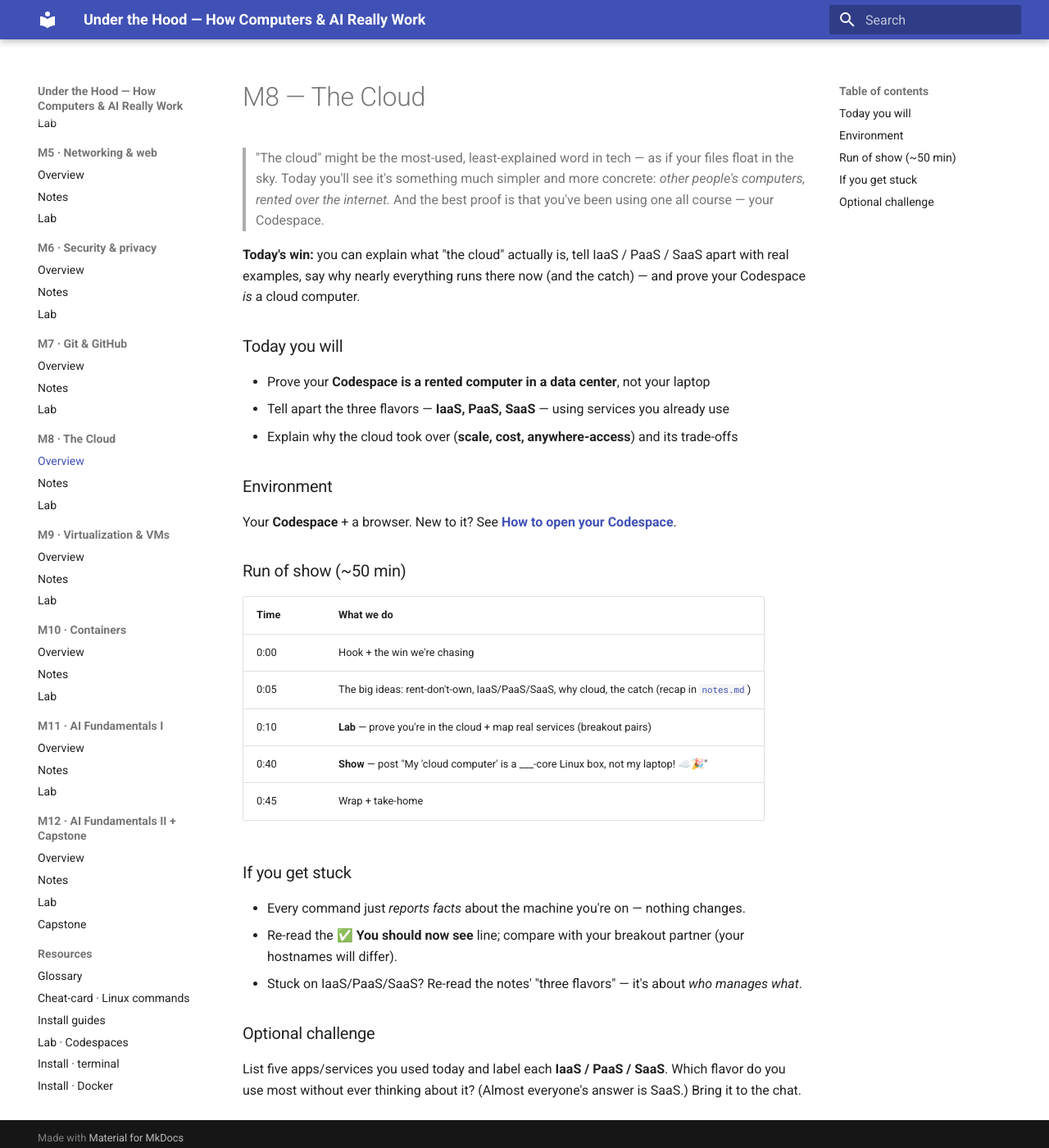
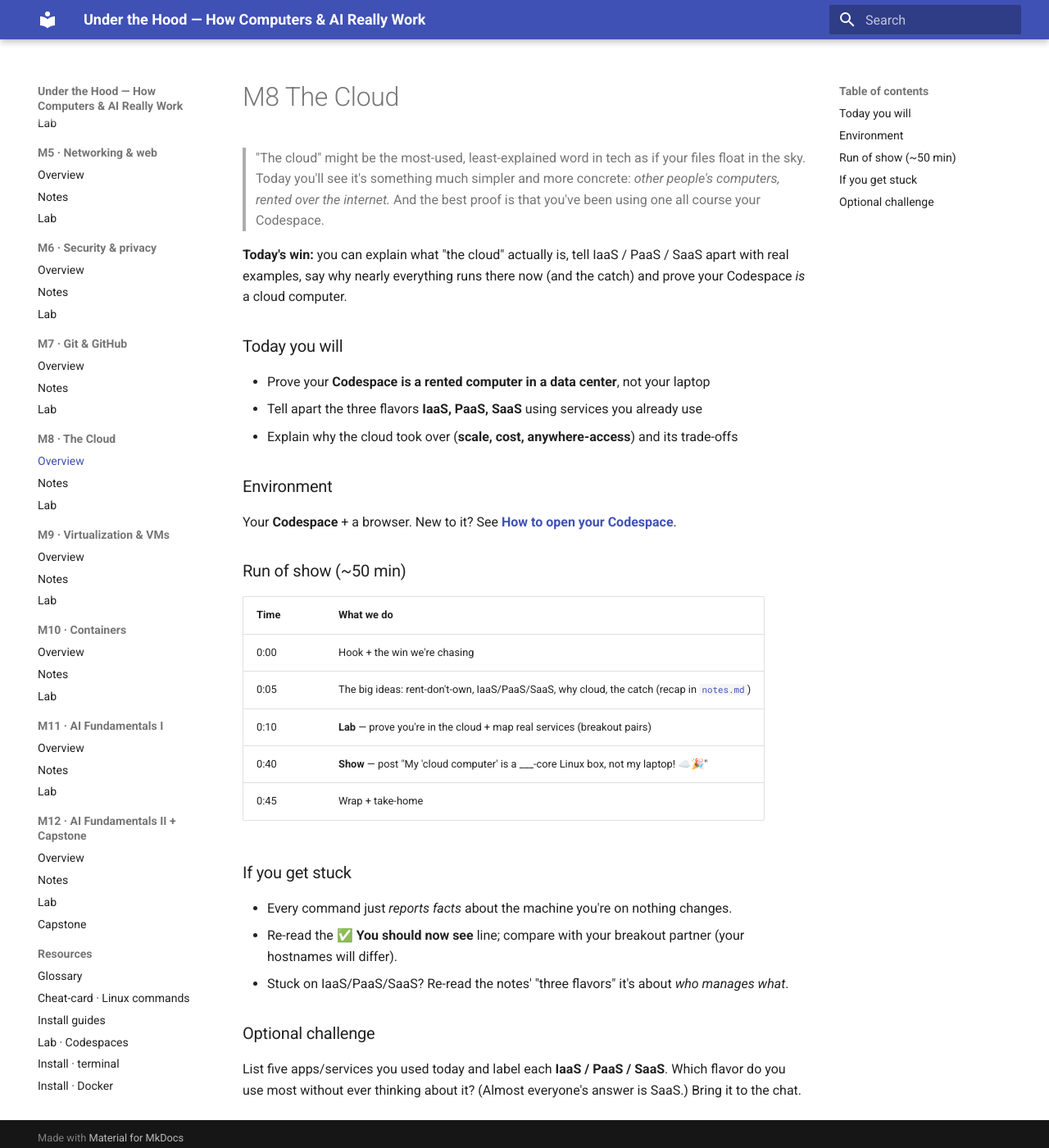
Before and after one commit to ThinkTechConsultingLLC/under-the-hood-course, an MkDocs documentation site: the page built from docs/m8-cloud/README.md, in a window 1280 px wide and 1400 px high. Shown: the whole window at 82% size. Built offline with MkDocs 1.6.1 and Material for MkDocs 9.7.7, drawn with Linux system fonts in a browser that asks for light colours.

```diff
--- a/docs/m8-cloud/README.md
+++ b/docs/m8-cloud/README.md
@@ -1,15 +1,15 @@
-# M8 — The Cloud
+# M8  The Cloud
 
-> "The cloud" might be the most-used, least-explained word in tech — as if your files float in the
+> "The cloud" might be the most-used, least-explained word in tech as if your files float in the
 > sky. Today you'll see it's something much simpler and more concrete: *other people's computers,
-> rented over the internet.* And the best proof is that you've been using one all course — your
+> rented over the internet.* And the best proof is that you've been using one all course your
 > Codespace.
 
-**Today's win:** you can explain what "the cloud" actually is, tell IaaS / PaaS / SaaS apart with real examples, say why nearly everything runs there now (and the catch) — and prove your Codespace *is* a cloud computer.
+**Today's win:** you can explain what "the cloud" actually is, tell IaaS / PaaS / SaaS apart with real examples, say why nearly everything runs there now (and the catch) and prove your Codespace *is* a cloud computer.
 
 ### Today you will
 - Prove your **Codespace is a rented computer in a data center**, not your laptop
-- Tell apart the three flavors — **IaaS, PaaS, SaaS** — using services you already use
+- Tell apart the three flavors **IaaS, PaaS, SaaS** using services you already use
 - Explain why the cloud took over (**scale, cost, anywhere-access**) and its trade-offs
 
 ### Environment
@@ -25,9 +25,9 @@ Your **Codespace** + a browser. New to it? See **[How to open your Codespace](..
 | 0:45 | Wrap + take-home |
 
 ### If you get stuck
-- Every command just *reports facts* about the machine you're on — nothing changes.
+- Every command just *reports facts* about the machine you're on nothing changes.
 - Re-read the **✅ You should now see** line; compare with your breakout partner (your hostnames will differ).
-- Stuck on IaaS/PaaS/SaaS? Re-read the notes' "three flavors" — it's about *who manages what*.
+- Stuck on IaaS/PaaS/SaaS? Re-read the notes' "three flavors" it's about *who manages what*.
 
 ### Optional challenge
 List five apps/services you used today and label each **IaaS / PaaS / SaaS**. Which flavor do you
```
